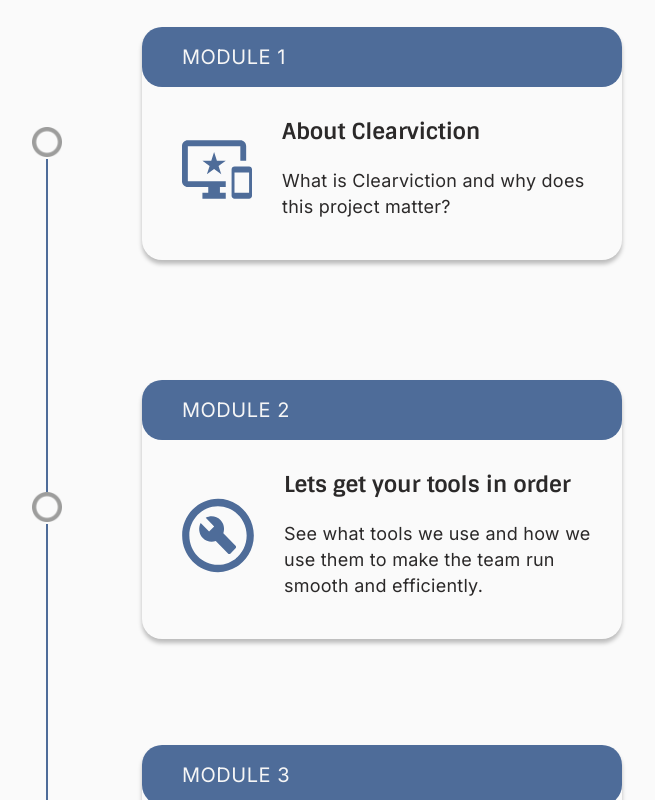
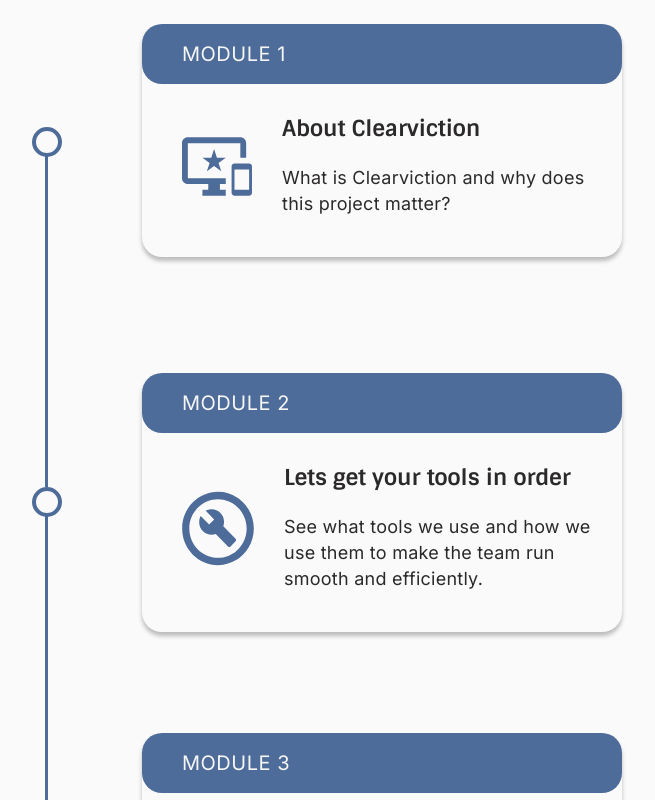
Before and after one commit to openseattle/clearviction-v1, a React (Create React App) app: page /onboarding in a window 1280 px wide. Shown: the part 1140-1940 px from the top of the page, without its empty margins (273-928 px from the left). Built offline with nearby package versions, Linux system fonts and the light colour scheme.

Commit message:
final-finalize checkboxes. No more

```diff
--- a/src/Components/Onboarding/ModuleContent.jsx
+++ b/src/Components/Onboarding/ModuleContent.jsx
@@ -84,7 +84,7 @@ function ModuleContent(props) {
                         </Button>
                     }
                     {linkIcon === "video" &&
-                        <Button style={{ textDecoration: "none", color: "#4e6c99" }} >
+                        <Button className={classes.linkContainer} >
                             <div className={classes.linkContainer}>
                                 <img src={video} alt="" className={classes.linkIcon} />
                                 <p className={classes.linkText} >{linkTitle}</p>
--- a/src/Components/Onboarding/ModuleStepper.jsx
+++ b/src/Components/Onboarding/ModuleStepper.jsx
@@ -46,21 +46,6 @@ export default function VerticalLinearStepper() {
     const classes = useHomeStyles();
 
     return (
-        // <Stepper orientation="vertical" activeStep={activeStep}>
-        //     {modules.map((module, index) => (
-        //         <Step key={index} active={true} expanded={true}>
-        //             <StepLabel icon=
-        //                 {localStorage.getItem(module.link) ?
-        //                     <img src={circleCheck} style={styles.img} alt="" />
-        //                     : <img src={openCircle} style={styles.img} alt="" />
-        //                 }
-        //             >
-        //                 <ModuleCard module={module} />
-        //                 {/* <StepContent children={} TransitionProps={{ in: true }} /> */}
-        //             </StepLabel>
-        //         </Step>
-        //     ))}
-        // </Stepper>
         <>
             {modules.map((module, index) => (
                 <Grid container
@@ -74,7 +59,7 @@ export default function VerticalLinearStepper() {
                             : <div className={classes.spacerLine}></div>}
                         {localStorage.getItem(module.link) ?
                             <img src={circleCheck} style={styles.img} alt="" />
-                            : <img src={openCircle} style={styles.img} alt="" />
+                            : <div className={classes.openCircle}></div>
                         }
                         {index < modules.length - 1 ?
                             <div className={classes.connectorLine}></div>
--- a/src/Styles/Onboarding/useHomeStyles.js
+++ b/src/Styles/Onboarding/useHomeStyles.js
@@ -37,18 +37,18 @@ export const useHomeStyles = makeStyles((theme) => ({
   },
   connectorLine: {
     // borderLeft: "1px",
-    borderLeftWidth: "2px",
+    borderLeftWidth: "3px",
     borderLeftStyle: "solid",
     borderLeftColor: "#4E6C99",
     height: "12em",
-    marginLeft: "1em",
+    marginLeft: "0.95em",
     marginTop: "-3px",
     [theme.breakpoints.down("sm")]: {
       height: "15em",
     }
   },
   spacerLine: {
-    borderLeftWidth: "2px",
+    borderLeftWidth: "1px",
     borderLeftStyle: "solid",
     borderLeftColor: "#fafafa",
     height: "12em",
@@ -56,5 +56,13 @@ export const useHomeStyles = makeStyles((theme) => ({
     [theme.breakpoints.down("sm")]: {
       height: "15em",
     }
+  },
+  openCircle: {
+    height: "30px",
+    width: "30px",
+    borderRadius: "50%",
+    borderWidth: "4px",
+    borderColor: "#4E6C99",
+    borderStyle: "solid"
   }
 }));
```
